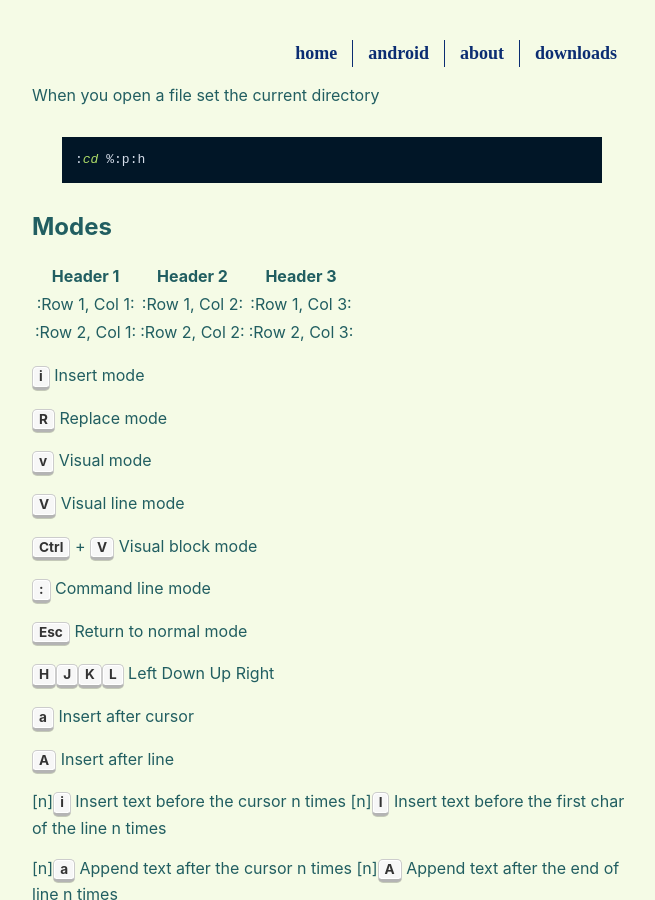
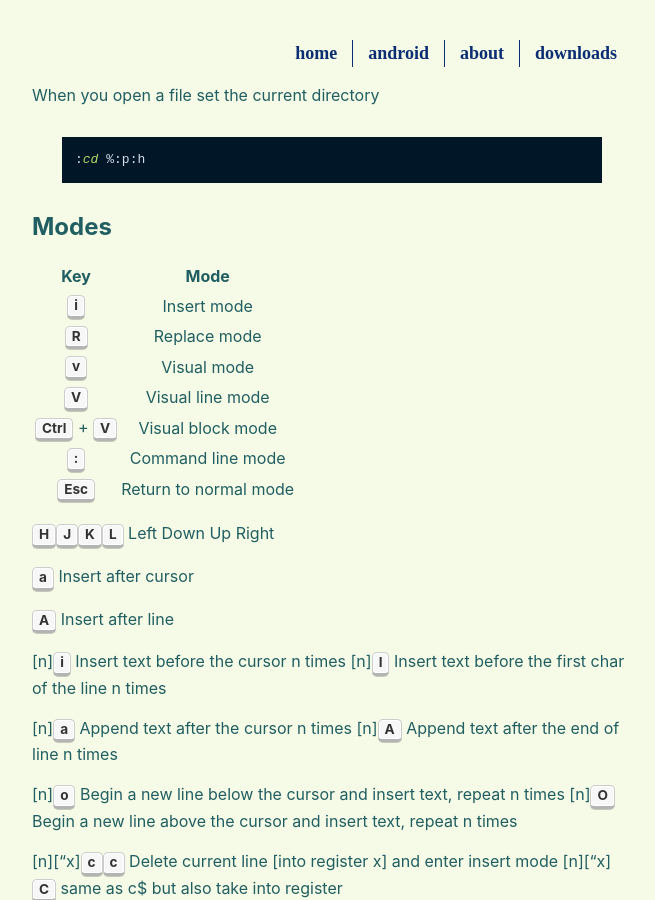
Before and after one commit to anthracitelabs/anthracitelabs.github.io, a Jekyll site: the page built from vim.md, in a window 1280 px wide and 900 px high. Shown: the whole window, without its empty margins (308-963 px from the left). Built offline with Jekyll 4.4.1, drawn with Linux system fonts in a browser that asks for light colours; the repository's description, which GitHub fills in, is left out.

Commit message:
Update vim.md

```diff
--- a/vim.md
+++ b/vim.md
@@ -11,24 +11,15 @@ When you open a file set the current directory
 Modes
 ----------------
 
-| Header 1 | Header 2 | Header 3 |
-| :---: | :---: | :---: |
-| :Row 1, Col 1: | :Row 1, Col 2: | :Row 1, Col 3: |
-| :Row 2, Col 1: | :Row 2, Col 2: | :Row 2, Col 3: |
-
-<kbd>i</kbd>			Insert mode
-
-<kbd>R</kbd>			Replace mode
-
-<kbd>v</kbd>			Visual mode
-
-<kbd>V</kbd>			Visual line mode
-
-<kbd>Ctrl</kbd> + <kbd>V</kbd>	Visual block mode
-
-<kbd>:</kbd>			Command line mode
-
-<kbd>Esc</kbd>			Return to normal mode
+| Key | Mode |
+| :---: | :---: |
+| <kbd>i</kbd> | Insert mode |
+| <kbd>R</kbd> | Replace mode |
+| <kbd>v</kbd> | Visual mode |
+| <kbd>V</kbd> | Visual line mode |
+| <kbd>Ctrl</kbd> + <kbd>V</kbd> | Visual block mode |
+| <kbd>:</kbd> | Command line mode |
+| <kbd>Esc</kbd> | Return to normal mode |
 
 
 <kbd>H</kbd><kbd>J</kbd><kbd>K</kbd><kbd>L</kbd>   Left Down Up Right
```
